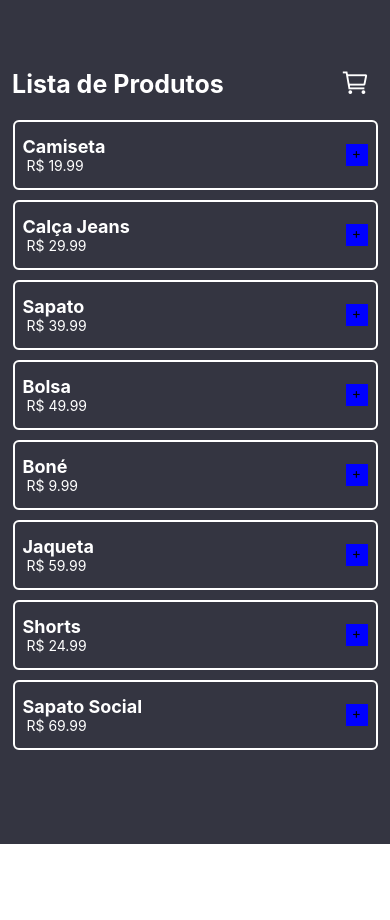
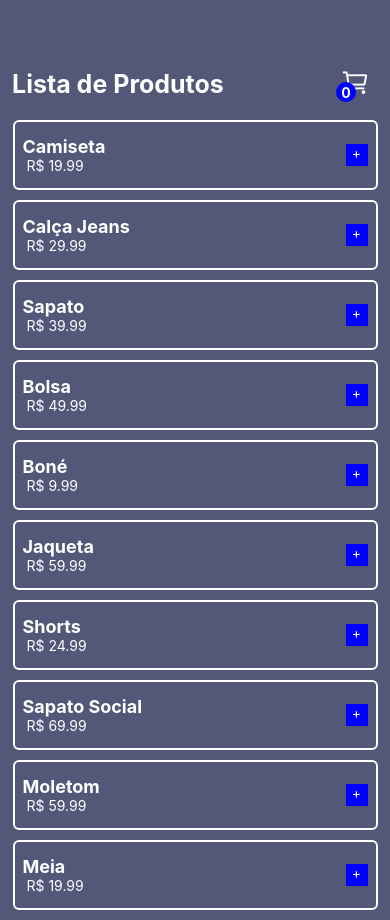
Before and after one commit to TecoAdamo/shopping-cart, a React Native app: screen /Home in a window 390 px wide. Before the commit the page ends 844 px from the top, so only its background shows below. Built offline with nearby package versions, Linux system fonts and the light colour scheme.

Commit message:
feat: Created dot in cart icon with quantity of products.

```diff
--- a/App.tsx
+++ b/App.tsx
@@ -1,6 +1,7 @@
 import React from 'react';
 import { NavigationContainer } from '@react-navigation/native';
 import { createStackNavigator } from '@react-navigation/stack';
+
 import Home from './src/Screens/Home';
 import Cart from './src/Screens/Cart'
 
@@ -9,6 +10,8 @@ const Stack = createStackNavigator();
 const App = () => {
   return (
     <NavigationContainer>
+
+
       <Stack.Navigator
         initialRouteName="Home"
         screenOptions={{
@@ -40,6 +43,7 @@ const App = () => {
           }}
         />
       </Stack.Navigator>
+
     </NavigationContainer>
   );
 };
--- a/src/Screens/Cart.tsx
+++ b/src/Screens/Cart.tsx
@@ -4,11 +4,8 @@ export default function Cart() {
 
 
     return (
-        <View style={styles.container}>
+        <View style={styles.container} />
 
-
-
-        </View>
     );
 }
 
--- a/src/Screens/Home.tsx
+++ b/src/Screens/Home.tsx
@@ -1,17 +1,14 @@
-import { StyleSheet, Text, View, TouchableOpacity, SafeAreaView, FlatList } from "react-native";
-import { Ionicons } from "@expo/vector-icons";
-
-import { useNavigation } from "@react-navigation/native";
-import Card from "../components/card/Card";
-
+import React, { useState } from 'react';
+import { StyleSheet, Text, View, TouchableOpacity, SafeAreaView } from 'react-native';
+import { Ionicons } from '@expo/vector-icons';
+import { useNavigation } from '@react-navigation/native';
+import Card from '../components/card/Card';
 
 type NavProps = {
     navigate: (value: string) => void;
 }
 
 export default function Home() {
-
-
     const navigation = useNavigation<NavProps>();
 
     const navigateToCartScreen = () => {
@@ -23,9 +20,13 @@ export default function Home() {
             <View style={styles.boxText}>
                 <Text style={styles.textHeader}>Lista de Produtos</Text>
                 <TouchableOpacity style={styles.btnIcon} onPress={navigateToCartScreen}>
-                    <Ionicons name="cart-outline" color={"white"} size={30} />
+                    <Ionicons name="cart-outline" color={'white'} size={30} />
+                    <View style={styles.dot}>
+                        <Text style={styles.dotText}>0</Text>
+                    </View>
                 </TouchableOpacity>
             </View>
+
             <Card />
         </SafeAreaView>
     );
@@ -34,11 +35,11 @@ export default function Home() {
 const styles = StyleSheet.create({
     container: {
         flex: 1,
-        backgroundColor: "#343541",
-        alignItems: "center",
-        justifyContent: "center",
+        backgroundColor: '#535878',
+        alignItems: 'center',
+        justifyContent: 'center',
         paddingEnd: 14,
-        paddingStart: 14
+        paddingStart: 14,
     },
     boxText: {
         top: 55,
@@ -56,8 +57,22 @@ const styles = StyleSheet.create({
         fontWeight: '700',
     },
     btnIcon: {
-        right: 8
-    }
-
-
+        right: 8,
+    },
+    dot: {
+        alignItems: 'center',
+        justifyContent: 'center',
+        backgroundColor: 'blue',
+        width: 20,
+        height: 20,
+        borderRadius: 10,
+        position: 'absolute',
+        zIndex: 99,
+        bottom: -2,
+        left: -4,
+    },
+    dotText: {
+        color: 'white',
+        fontWeight: 'bold',
+    },
 });
--- a/src/components/Product/Index.tsx
+++ b/src/components/Product/Index.tsx
@@ -1,6 +1,9 @@
 import { View, Text, StyleSheet, TouchableOpacity } from "react-native";
 
+
 export default function Product({ data }) {
+
+
     return (
         <View style={styles.container}>
 
@@ -8,7 +11,7 @@ export default function Product({ data }) {
                 <Text style={styles.title}>{data.name}</Text>
                 <Text style={styles.price}> R$ {data.price}</Text>
             </View>
-            <TouchableOpacity style={styles.buttonAdd} >
+            <TouchableOpacity style={styles.buttonAdd}>
                 <Text style={styles.buttonText}>+</Text>
             </TouchableOpacity>
 
@@ -44,7 +47,8 @@ const styles = StyleSheet.create({
         height: 22,
     },
     buttonText: {
-        textAlign: 'center'
+        textAlign: 'center',
+        color: 'white'
     }
 
 })
--- a/src/components/card/Card.tsx
+++ b/src/components/card/Card.tsx
@@ -1,8 +1,9 @@
 import { View, StyleSheet, FlatList, SafeAreaView, TouchableOpacity } from "react-native";
 
 import { useState } from "react";
+
+
 import Product from "../Product/Index";
-
 
 export default function Card() {
     const [products, setProducts] = useState([
@@ -45,6 +46,16 @@ export default function Card() {
             "id": 8,
             "name": "Sapato Social",
             "price": 69.99
+        },
+        {
+            "id": 9,
+            "name": "Moletom",
+            "price": 59.99
+        },
+        {
+            "id": 10,
+            "name": "Meia",
+            "price": 19.99
         }
 
 
@@ -58,6 +69,7 @@ export default function Card() {
 
                 style={[styles.list, { marginTop: 120 }]}
                 data={products}
+                showsVerticalScrollIndicator={false}
                 keyExtractor={(item) => String(item.id)}
                 renderItem={({ item }) => <Product data={item} />}
             />
```
